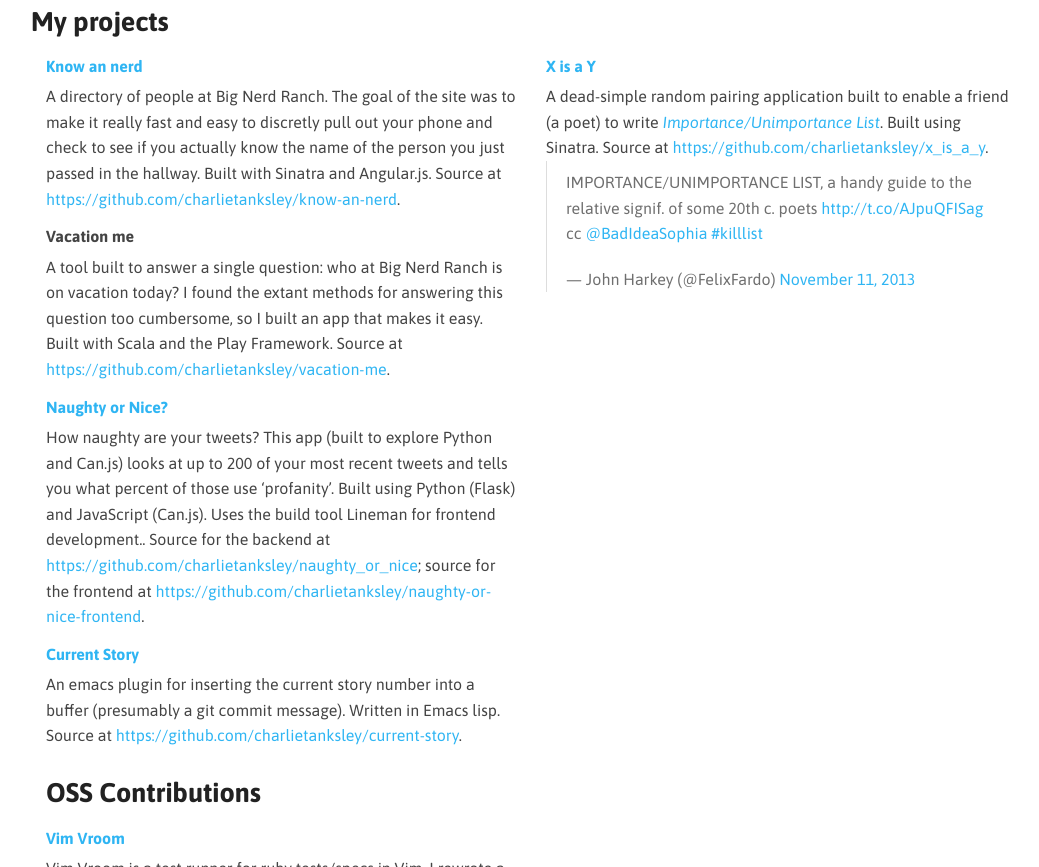
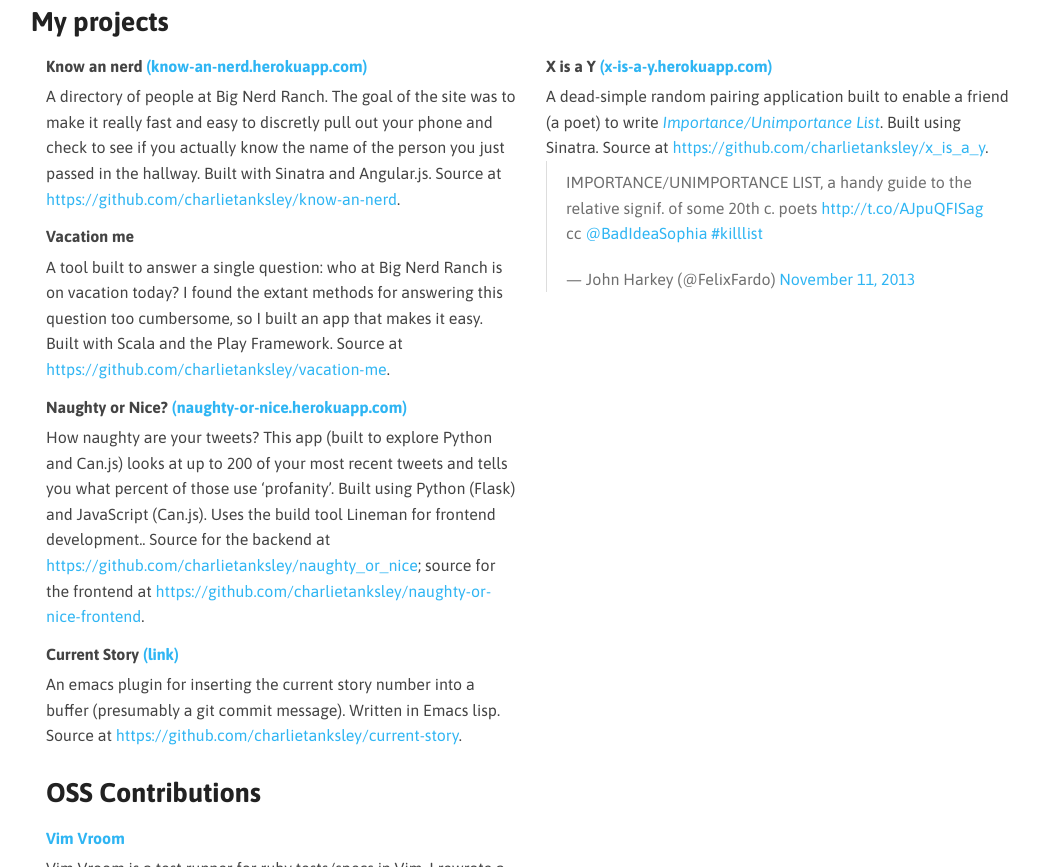
Before and after one commit to charlietanksley/charlietanksley.github.io, a website: page index.html in a window 1280 px wide. Shown: the part 851-1718 px from the top of the page, without its empty margins (109-1148 px from the left). Drawn offline with Linux system fonts and the light colour scheme.

Commit message:
use project list style that works for private apps

```diff
--- a/index.html
+++ b/index.html
@@ -72,7 +72,7 @@
         <div class="columns large-6">
           <dl>
             <dt>
-              <a href="http://know-an-nerd.herokuapp.com">Know an nerd</a>
+              Know an nerd <a href="http://know-an-nerd.herokuapp.com">(know-an-nerd.herokuapp.com)</a>
             </dt>
             <dd>
               A directory of people at Big Nerd Ranch.  The goal of
@@ -99,7 +99,7 @@
             </dd>
 
             <dt>
-              <a href="http://naughty-or-nice.herokuapp.com">Naughty or Nice?</a>
+              Naughty or Nice? <a href="http://naughty-or-nice.herokuapp.com">(naughty-or-nice.herokuapp.com)</a>
             </dt>
             <dd>
               How naughty are your tweets?  This app (built to explore
@@ -116,7 +116,7 @@
             </dd>
 
             <dt>
-              <a href="http://marmalade-repo.org/packages/current-story">Current Story</a>
+              Current Story <a href="http://marmalade-repo.org/packages/current-story">(link)</a>
             </dt>
             <dd>
               An emacs plugin for inserting the current story number into
@@ -131,7 +131,7 @@
         <div class="columns large-6">
           <dl>
             <dt>
-              <a href="http://x-is-a-y.herokuapp.com">X is a Y</a>
+              X is a Y <a href="http://x-is-a-y.herokuapp.com">(x-is-a-y.herokuapp.com)</a>
             </dt>
             <dd>
               A dead-simple random pairing application built to enable a
```
